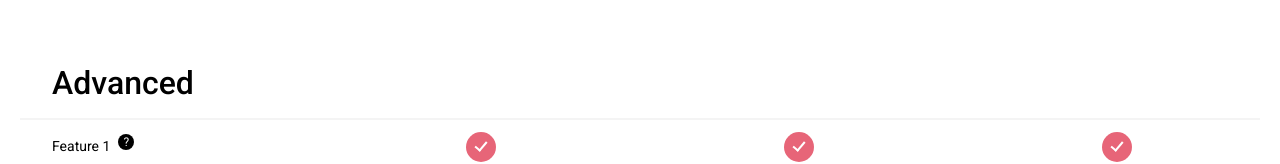
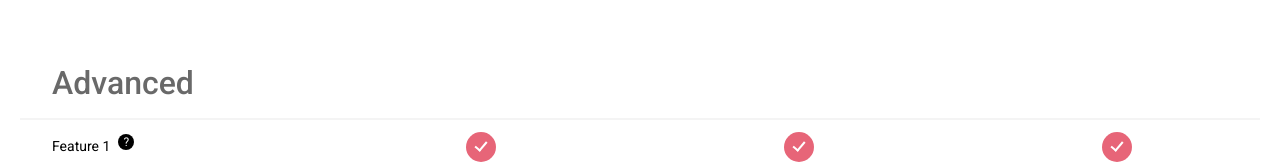
Before and after one commit to k-son/Roborock-Comparison, a website: page index.html in a window 1280 px wide. Shown: the part 753-917 px from the top of the page. Drawn offline with nearby package versions, Linux system fonts and the light colour scheme; files that its build step writes are made by us from their sources.

Commit message:
Change h3 color

```diff
--- a/scss/partials/compare-Layouts/_02-Main.scss
+++ b/scss/partials/compare-Layouts/_02-Main.scss
@@ -284,6 +284,7 @@
     font-weight: 500;
     padding-left: 3.2rem;
     margin-bottom: 1.2rem;
+    color: #696969;
 
     @media only screen and (max-width: $bp-medium) {
       font-size: 2.8rem;
```
